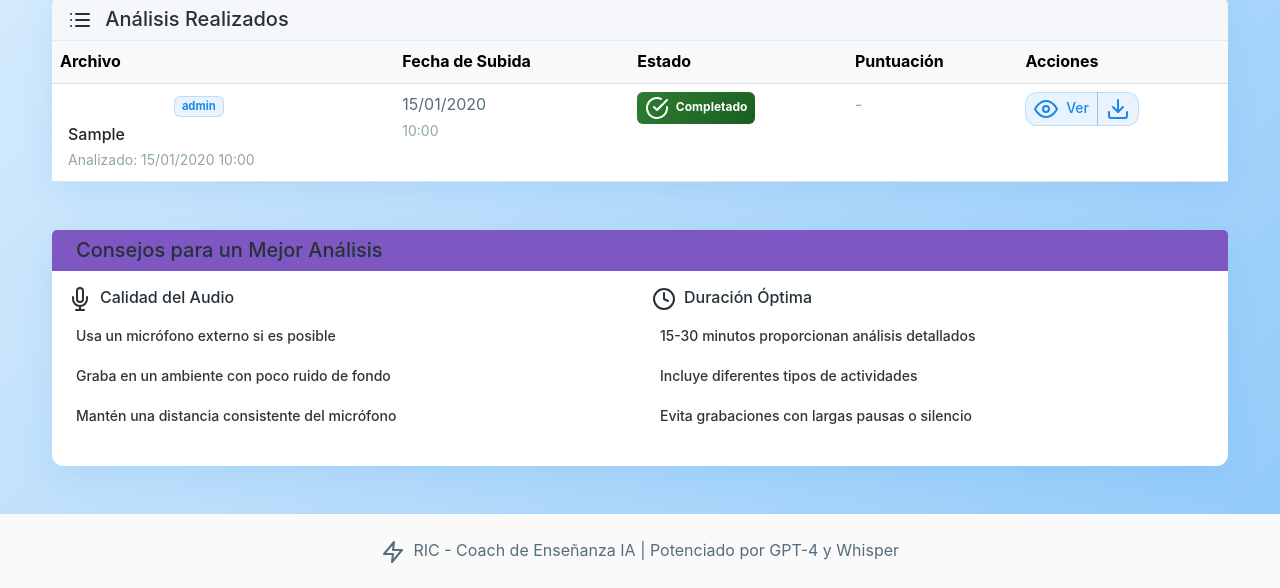
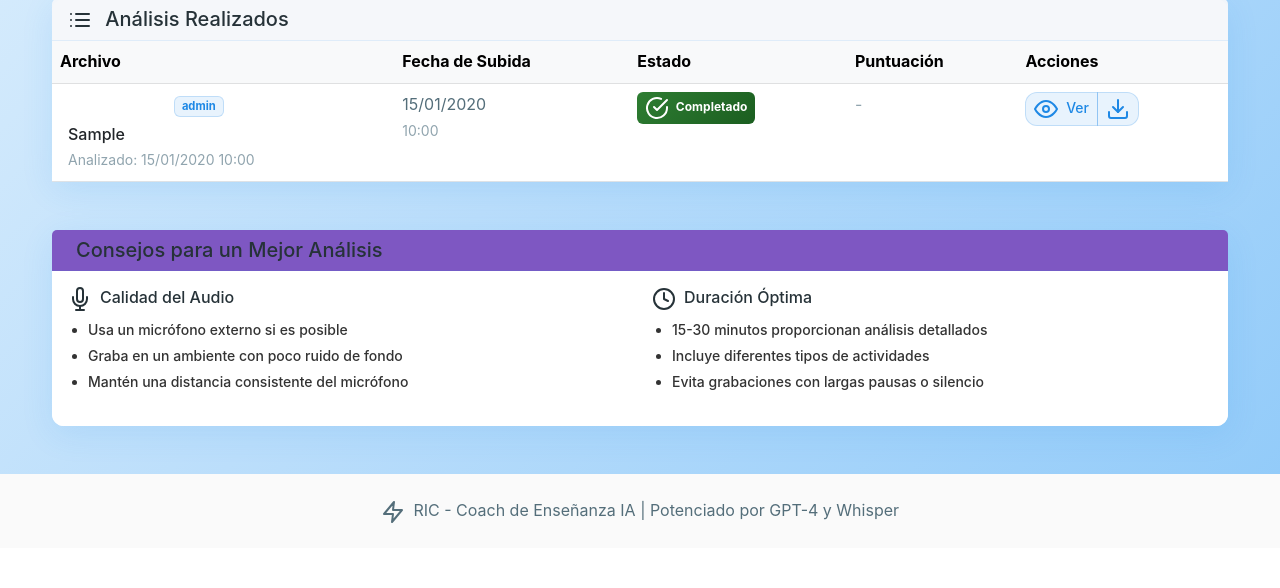
Before and after one commit to graceskyliz/RIC, a Flask app: page /history in a window 1280 px wide. Shown: the part 440-1028 px from the top of the page. After the commit the page ends 963 px from the top, so only its background shows below. Run offline with Flask 3, Linux system fonts and the light colour scheme; tables that the repository leaves empty hold one stand-in row (values such as "Sample post").

Commit message:
Improve text contrast and readability in dark mode
Update `history.html` to use a standard disc list style and adjust text colors for better visibility, addressing dark mode readability issues.

Replit-Commit-Author: Agent
Replit-Commit-Session-Id: 8cd1d535-1eee-442f-8d5e-06db59c161e7
Replit-Commit-Checkpoint-Type: full_checkpoint
Replit-Commit-Screenshot-Url: https://storage.googleapis.com/screenshot-production-us-central1/e2a9a755-59da-4f87-847b-c12617da2946/8cd1d535-1eee-442f-8d5e-06db59c161e7/XfrZrUX

```diff
--- a/templates/history.html
+++ b/templates/history.html
@@ -230,18 +230,18 @@
                     <div class="row">
                         <div class="col-md-6">
                             <h6><i data-feather="mic" class="me-2"></i>Calidad del Audio</h6>
-                            <ul style="list-style: none; padding-left: 0;">
-                                <li style="color: #333333; background: rgba(255, 255, 255, 0.95); font-size: 14px; margin-bottom: 6px; font-weight: 500; padding: 6px 8px; border-radius: 4px;">Usa un micrófono externo si es posible</li>
-                                <li style="color: #333333; background: rgba(255, 255, 255, 0.95); font-size: 14px; margin-bottom: 6px; font-weight: 500; padding: 6px 8px; border-radius: 4px;">Graba en un ambiente con poco ruido de fondo</li>
-                                <li style="color: #333333; background: rgba(255, 255, 255, 0.95); font-size: 14px; margin-bottom: 6px; font-weight: 500; padding: 6px 8px; border-radius: 4px;">Mantén una distancia consistente del micrófono</li>
+                            <ul style="list-style: disc; padding-left: 20px;">
+                                <li style="color: #333333; font-size: 14px; margin-bottom: 4px; font-weight: 500;">Usa un micrófono externo si es posible</li>
+                                <li style="color: #333333; font-size: 14px; margin-bottom: 4px; font-weight: 500;">Graba en un ambiente con poco ruido de fondo</li>
+                                <li style="color: #333333; font-size: 14px; margin-bottom: 4px; font-weight: 500;">Mantén una distancia consistente del micrófono</li>
                             </ul>
                         </div>
                         <div class="col-md-6">
                             <h6><i data-feather="clock" class="me-2"></i>Duración Óptima</h6>
-                            <ul style="list-style: none; padding-left: 0;">
-                                <li style="color: #333333; background: rgba(255, 255, 255, 0.95); font-size: 14px; margin-bottom: 6px; font-weight: 500; padding: 6px 8px; border-radius: 4px;">15-30 minutos proporcionan análisis detallados</li>
-                                <li style="color: #333333; background: rgba(255, 255, 255, 0.95); font-size: 14px; margin-bottom: 6px; font-weight: 500; padding: 6px 8px; border-radius: 4px;">Incluye diferentes tipos de actividades</li>
-                                <li style="color: #333333; background: rgba(255, 255, 255, 0.95); font-size: 14px; margin-bottom: 6px; font-weight: 500; padding: 6px 8px; border-radius: 4px;">Evita grabaciones con largas pausas o silencio</li>
+                            <ul style="list-style: disc; padding-left: 20px;">
+                                <li style="color: #333333; font-size: 14px; margin-bottom: 4px; font-weight: 500;">15-30 minutos proporcionan análisis detallados</li>
+                                <li style="color: #333333; font-size: 14px; margin-bottom: 4px; font-weight: 500;">Incluye diferentes tipos de actividades</li>
+                                <li style="color: #333333; font-size: 14px; margin-bottom: 4px; font-weight: 500;">Evita grabaciones con largas pausas o silencio</li>
                             </ul>
                         </div>
                     </div>
```
Also changed, not shown: attached_assets/image_1758996323693.png (added).
